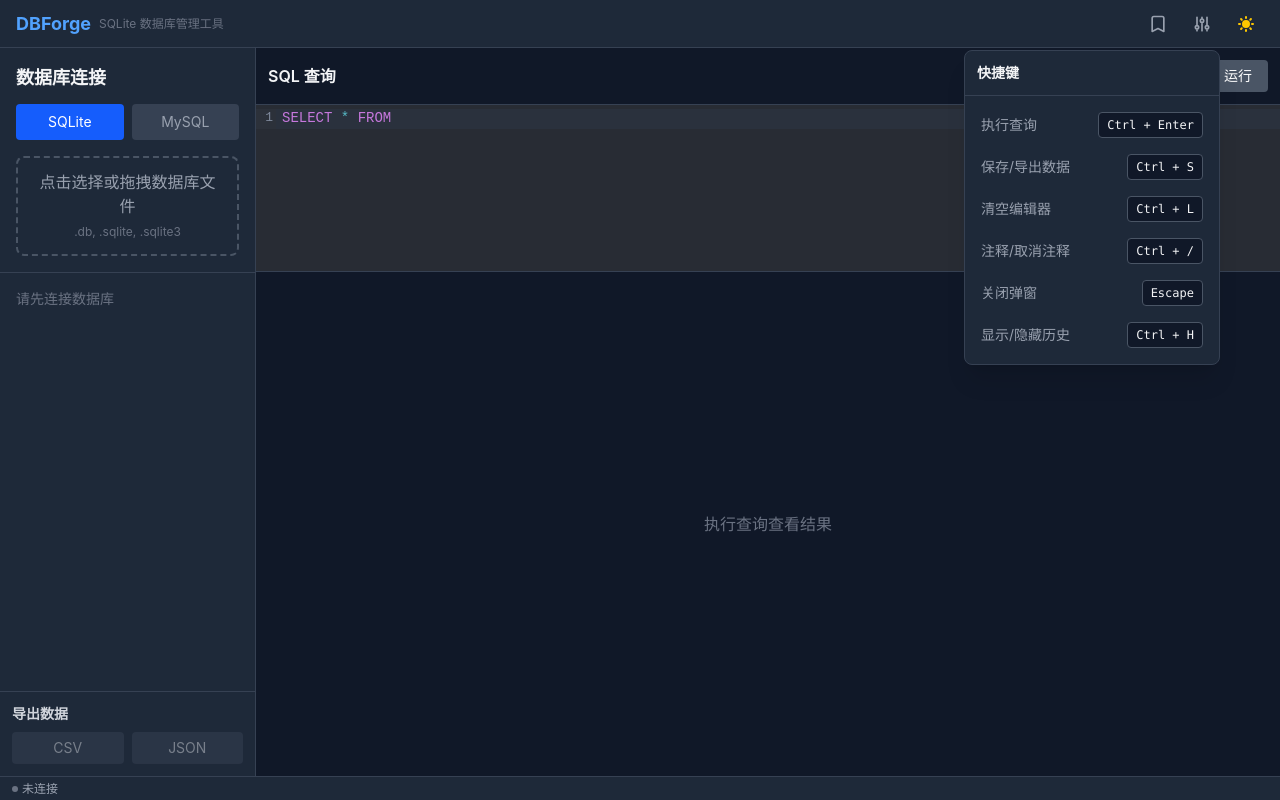
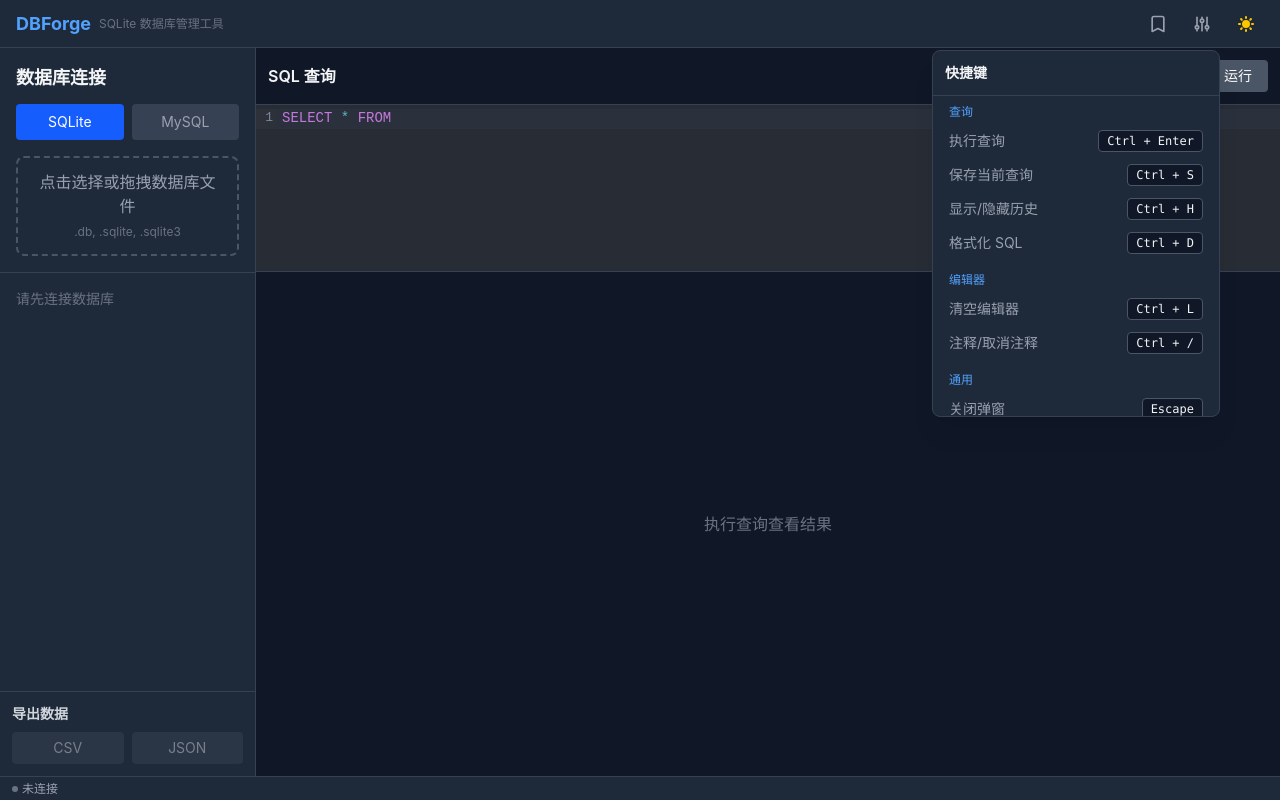
Before and after one commit to xlkang/dbforge, a React (Vite) app: page / in a window 1280 px wide. Both pictures are taken after a click on the button 1202 px from the left and 23 px from the top of the page. Built offline with nearby package versions, Linux system fonts and the light colour scheme.

Commit message:
feat: 扩展快捷键面板
- 新增多个快捷键分类（查询/编辑器/结果/标签）
- 添加格式化SQL、复制结果、新建/关闭标签等快捷键
- 优化分类展示UI

```diff
--- a/src/components/layout/ShortcutsPanel.tsx
+++ b/src/components/layout/ShortcutsPanel.tsx
@@ -1,16 +1,28 @@
 import { useState } from 'react';
 
 const SHORTCUTS = [
-  { key: 'Ctrl + Enter', desc: '执行查询' },
-  { key: 'Ctrl + S', desc: '保存/导出数据' },
-  { key: 'Ctrl + L', desc: '清空编辑器' },
-  { key: 'Ctrl + /', desc: '注释/取消注释' },
-  { key: 'Escape', desc: '关闭弹窗' },
-  { key: 'Ctrl + H', desc: '显示/隐藏历史' },
+  { key: 'Ctrl + Enter', desc: '执行查询', category: '查询' },
+  { key: 'Ctrl + S', desc: '保存当前查询', category: '查询' },
+  { key: 'Ctrl + L', desc: '清空编辑器', category: '编辑器' },
+  { key: 'Ctrl + /', desc: '注释/取消注释', category: '编辑器' },
+  { key: 'Escape', desc: '关闭弹窗', category: '通用' },
+  { key: 'Ctrl + H', desc: '显示/隐藏历史', category: '查询' },
+  { key: 'Ctrl + D', desc: '格式化 SQL', category: '查询' },
+  { key: 'Ctrl + Shift + C', desc: '复制选中结果', category: '结果' },
+  { key: 'Ctrl + N', desc: '新建查询标签', category: '标签' },
+  { key: 'Ctrl + W', desc: '关闭当前标签', category: '标签' },
+  { key: 'Ctrl + Tab', desc: '切换标签', category: '标签' },
 ];
 
 export function ShortcutsPanel() {
   const [isOpen, setIsOpen] = useState(false);
+
+  // 按分类组织快捷键
+  const categories = SHORTCUTS.reduce((acc, s) => {
+    if (!acc[s.category]) acc[s.category] = [];
+    acc[s.category].push(s);
+    return acc;
+  }, {} as Record<string, typeof SHORTCUTS>);
 
   return (
     <div className="relative">
@@ -30,17 +42,22 @@ export function ShortcutsPanel() {
             className="fixed inset-0 z-10"
             onClick={() => setIsOpen(false)}
           />
-          <div className="absolute right-0 top-full mt-2 w-64 bg-gray-800 border border-gray-700 rounded-lg shadow-xl z-20">
+          <div className="absolute right-0 top-full mt-2 w-72 bg-gray-800 border border-gray-700 rounded-lg shadow-xl z-20">
             <div className="p-3 border-b border-gray-700">
               <h3 className="font-semibold text-sm">快捷键</h3>
             </div>
-            <div className="p-2">
-              {SHORTCUTS.map((s, i) => (
-                <div key={i} className="flex justify-between items-center py-2 px-2 hover:bg-gray-700/50 rounded">
-                  <span className="text-gray-400 text-sm">{s.desc}</span>
-                  <kbd className="px-2 py-1 bg-gray-900 border border-gray-600 rounded text-xs font-mono">
-                    {s.key}
-                  </kbd>
+            <div className="p-2 max-h-80 overflow-y-auto">
+              {Object.entries(categories).map(([category, items]) => (
+                <div key={category} className="mb-3 last:mb-0">
+                  <div className="text-xs text-blue-400 font-medium mb-1 px-2">{category}</div>
+                  {items.map((s, i) => (
+                    <div key={i} className="flex justify-between items-center py-1.5 px-2 hover:bg-gray-700/50 rounded">
+                      <span className="text-gray-400 text-sm">{s.desc}</span>
+                      <kbd className="px-2 py-0.5 bg-gray-900 border border-gray-600 rounded text-xs font-mono">
+                        {s.key}
+                      </kbd>
+                    </div>
+                  ))}
                 </div>
               ))}
             </div>
```
